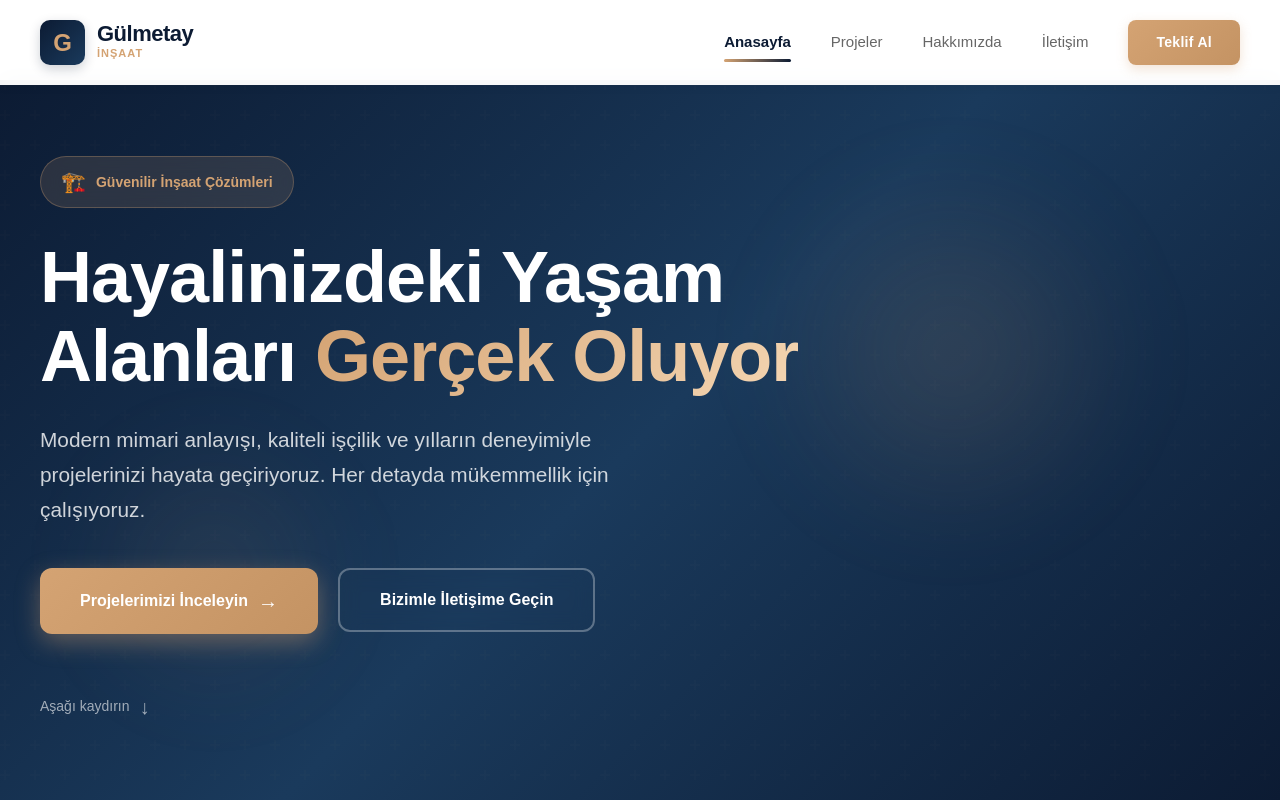
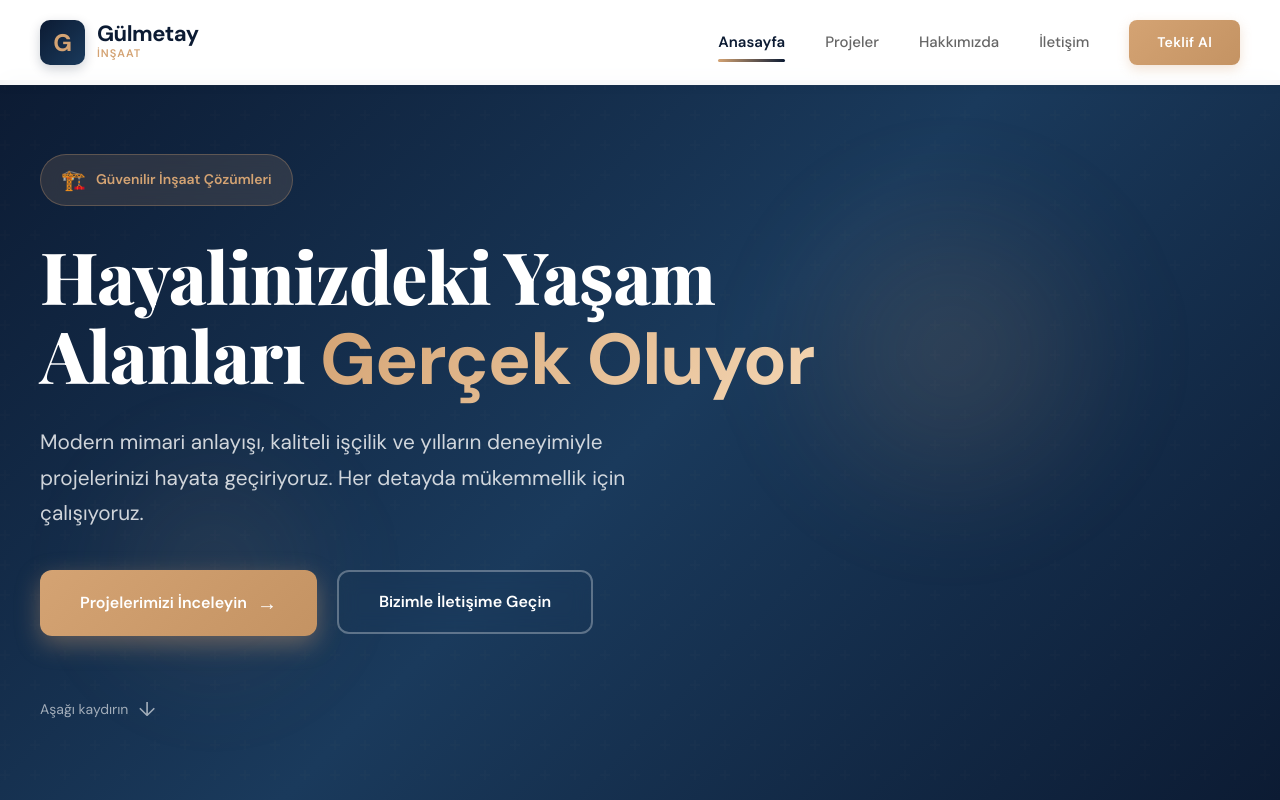
Before and after one commit to erenzdn/gulmetay-site, a Next.js app in the folder frontend/: page / in a window 1280 px wide. Shown: the top 800 px of the page. Built offline with nearby package versions, Linux system fonts and the light colour scheme; no server answers.

Commit message:
feat: add premium typography with Playfair Display and DM Sans fonts

```diff
--- a/frontend/app/globals.css
+++ b/frontend/app/globals.css
@@ -8,12 +8,17 @@
   --text-light: #666666;
   --background: #ffffff;
   --foreground: #171717;
+
+  /* Font Families */
+  --font-heading: 'Playfair Display', 'Georgia', serif;
+  --font-body: 'DM Sans', 'Helvetica Neue', sans-serif;
+  --font-accent: 'Cormorant Garamond', 'Georgia', serif;
 }
 
 @theme inline {
   --color-background: var(--background);
   --color-foreground: var(--foreground);
-  --font-sans: var(--font-geist-sans);
+  --font-sans: var(--font-body);
   --font-mono: var(--font-geist-mono);
 }
 
@@ -30,8 +35,41 @@ html {
 body {
   background: var(--background);
   color: var(--foreground);
-  font-family: 'Inter', 'Segoe UI', 'Roboto', 'Oxygen', 'Ubuntu', sans-serif;
+  font-family: var(--font-body);
   overflow-x: hidden;
+  -webkit-font-smoothing: antialiased;
+  -moz-osx-font-smoothing: grayscale;
+}
+
+/* Typography Hierarchy */
+h1, h2, h3 {
+  font-family: var(--font-heading);
+  font-weight: 600;
+  letter-spacing: -0.02em;
+  line-height: 1.2;
+}
+
+h4, h5, h6 {
+  font-family: var(--font-body);
+  font-weight: 600;
+}
+
+p, span, a, li {
+  font-family: var(--font-body);
+}
+
+/* Accent text class for elegant quotes or highlights */
+.font-accent {
+  font-family: var(--font-accent);
+  font-style: italic;
+}
+
+.font-heading {
+  font-family: var(--font-heading);
+}
+
+.font-body {
+  font-family: var(--font-body);
 }
 
 /* Animasyonlar */
--- a/frontend/app/layout.tsx
+++ b/frontend/app/layout.tsx
@@ -1,4 +1,4 @@
-import "./globals.css"; // Eğer globals.css dosyan yoksa bu satırı silebilirsin.
+import "./globals.css";
 import Navbar from "@/components/Navbar";
 import Footer from "@/components/Footer";
 
@@ -14,7 +14,15 @@ export default function RootLayout({
 }) {
   return (
     <html lang="tr">
-      <body style={{ margin: 0, fontFamily: 'Arial, sans-serif' }}>
+      <head>
+        <link rel="preconnect" href="https://fonts.googleapis.com" />
+        <link rel="preconnect" href="https://fonts.gstatic.com" crossOrigin="anonymous" />
+        <link
+          href="https://fonts.googleapis.com/css2?family=Playfair+Display:wght@400;500;600;700;800&family=DM+Sans:wght@400;500;600;700&family=Cormorant+Garamond:wght@400;500;600;700&display=swap"
+          rel="stylesheet"
+        />
+      </head>
+      <body style={{ margin: 0 }}>
 
         {/* Üst Menü */}
         <Navbar />
```
